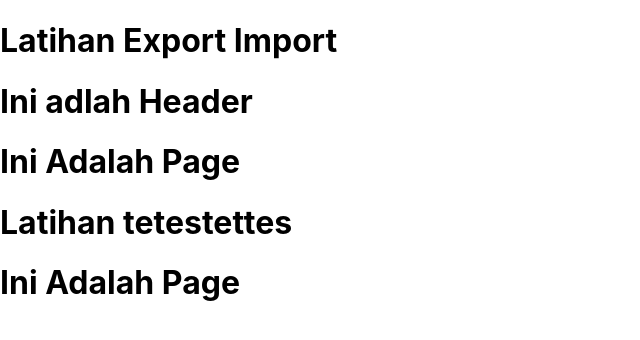
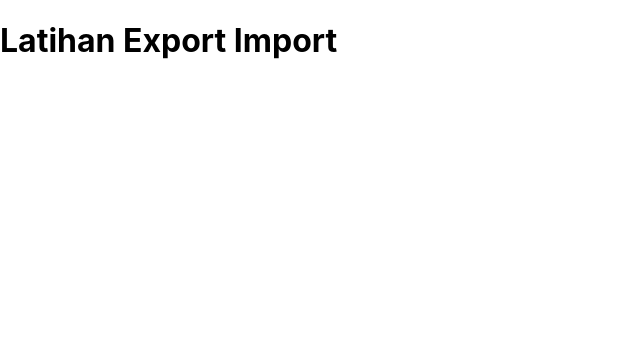
Before and after one commit to sansfathan/Belajar_React, a React (Create React App) app in the folder my-app/: page / in a window 1280 px wide. Shown: the top 340 px of the page, without its empty margins (0-640 px from the left). Built offline with nearby package versions, Linux system fonts and the light colour scheme.

Commit message:
hapus folder komponen

```diff
--- a/my-app/src/App.js
+++ b/my-app/src/App.js
@@ -57,16 +57,12 @@
 // export default App;
 
 import React from "react";
-import Header from "./Komponen/Header";
-import Page from "./Page";
-import Tes from "./Komponen/moduls/Tes";
+
 function App () {
   return (
     <React.Fragment>
       <h1>Latihan Export Import</h1>
-      <Header/>
-      <Page/>
-      <Tes/>
+
     </React.Fragment>
   );
 }
--- a/my-app/src/Komponen/Header.jsx
+++ /dev/null
@@ -1,12 +0,0 @@
-import React from "react";
-import Page from "../Page";
-
-function Header() {
-    return (
-        <React.Fragment>
-            <><h1>Ini adlah Header</h1></>
-
-        </React.Fragment>
-    )
-}
-export default Header;
--- a/my-app/src/Komponen/moduls/Tes.jsx
+++ /dev/null
@@ -1,11 +0,0 @@
-import React from "react";
-import Page from "../../Page";
-function Tes () {
-    return (
-        <React.Fragment>
-            <h1>Latihan tetestettes</h1>
-            <Page/>
-        </React.Fragment>
-    )
-}
-export default Tes
```
